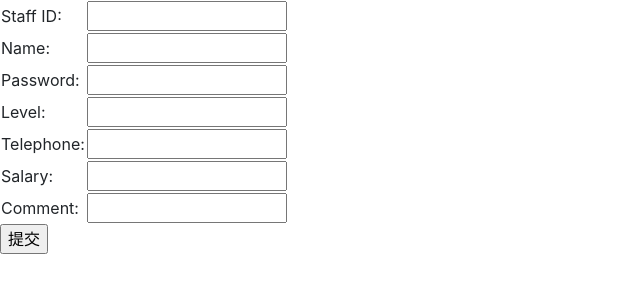
After one commit to KZNS/scsx-market, a Flask app: page /manage/staff/add in a window 1280 px wide. The commit adds this page. Shown: the top 300 px of the page, without its empty margins (0-640 px from the left). Run offline with Flask 2, Linux system fonts and the light colour scheme; the visitor is signed in with stand-in values (Sample User, id 1).

Commit message:
feat: add staff_add frontend

```diff
--- a/market/views/templates/staff.html
+++ b/market/views/templates/staff.html
@@ -25,6 +25,9 @@
         Comment: <input type="text" name="comment" class="input"/>
         <input type="submit" name="submit"/>
     </form>
+    <a href="{{url_for('manage.staff_add')}}">
+        <button>增加员工</button>
+    </a>
     <table>
         <tr>
             <th>Staff ID</th>
--- /dev/null
+++ b/market/views/templates/staff_add.html
@@ -0,0 +1,77 @@
+<!doctype html>
+<html lang="en">
+
+<head>
+    <!-- Required meta tags -->
+    <meta charset="utf-8">
+    <meta name="viewport" content="width=device-width, initial-scale=1, shrink-to-fit=no">
+
+    <!-- Bootstrap CSS -->
+    <link rel="stylesheet" href="https://cdn.jsdelivr.net/npm/bootstrap@4.5.0/dist/css/bootstrap.min.css"
+        integrity="sha384-9aIt2nRpC12Uk9gS9baDl411NQApFmC26EwAOH8WgZl5MYYxFfc+NcPb1dKGj7Sk" crossorigin="anonymous">
+    <title>Add Staff</title>
+</head>
+
+<body>
+    <style>
+        .input{width:200px;overflow:hidden}
+    </style>
+    <form method="post" onsubmit="return check()">
+        <table>
+            <tr>
+                <td>Staff ID: </td>
+                <td>
+                    <input type="number" id="staff_id" name="staff_id" class="input"/>
+                </td>
+            </tr>
+            <tr>
+                <td>Name: </td>
+                <td>
+                    <input type="text" id="name" name="name" class="input"/>
+                </td>
+            </tr>
+            <tr>
+                <td>Password: </td>
+                <td>
+                    <input type="password" id="password" name="password" class="input"/>
+                </td>
+            </tr>
+            <tr>
+                <td>Level: </td>
+                <td>
+                    <input type="text" id="level" name="level" class="input"/>
+                </td>
+            </tr>
+            <tr>
+                <td>Telephone: </td>
+                <td>
+                    <input type="text" id="telephone" name="telephone" class="input"/>
+                </td>
+            </tr>
+            <tr>
+                <td>Salary: </td>
+                <td><input type="text" id="salary" name="salary" class="input"/></td>
+            </tr>
+            <tr>
+                <td>Comment: </td>
+                <td><input type="text" id="comment" name="comment" class="input"/></td>
+            </tr>
+        </table>
+        <input type="submit" name="submit" value="提交"/><br/>
+    </form>
+
+    <!-- Optional JavaScript -->
+    <!-- jQuery first, then Popper.js, then Bootstrap JS -->
+    <script src="https://cdn.jsdelivr.net/npm/jquery@3.5.1/dist/jquery.min.js"></script>
+    <script src="https://cdn.jsdelivr.net/npm/popper.js@1.16.0/dist/umd/popper.min.js"></script>
+    <script src="https://cdn.jsdelivr.net/npm/bootstrap@4.5.0/dist/js/bootstrap.min.js"></script>
+
+    <script>
+        let check = () => {
+
+        }
+    </script>
+
+</body>
+
+</html>
```
